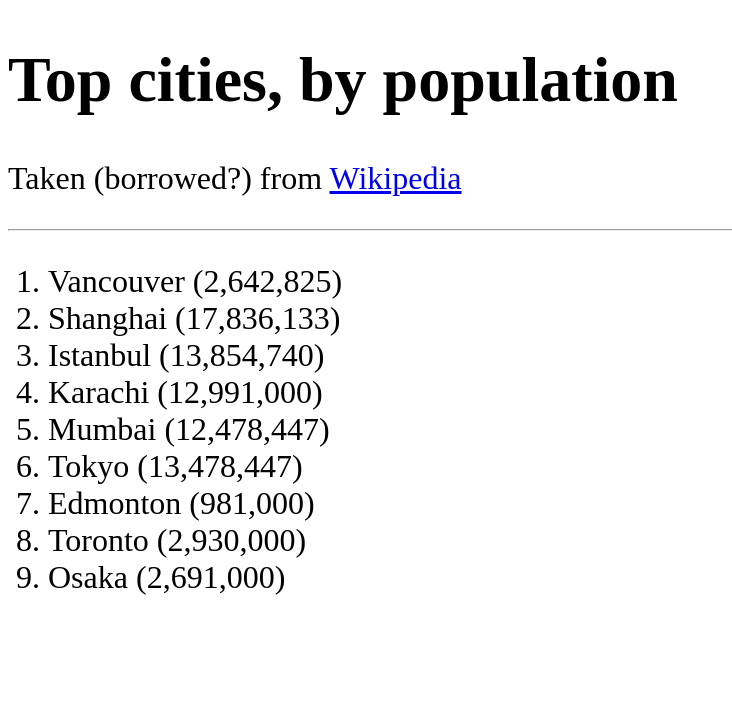
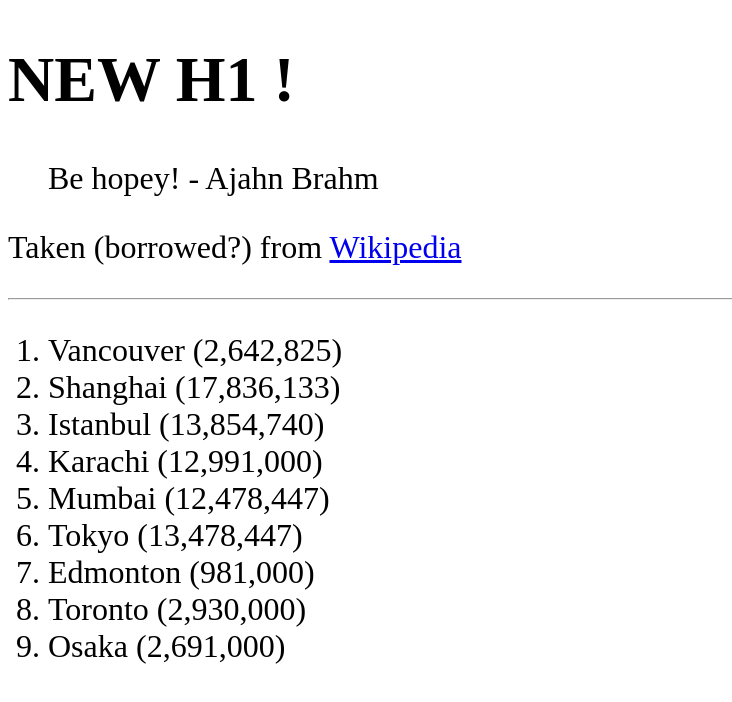
Before and after one commit to b1u3too/Branch-Practice, a plain HTML site: page index.html in a window 1280 px wide. Shown: the whole page, without its empty margins (0-732 px from the left). Drawn offline with Linux system fonts and the light colour scheme.

Commit message:
add H1 in index.html and create style.css

```diff
--- a/index.html
+++ b/index.html
@@ -10,7 +10,9 @@
 </head>
 <body>
 
-  <h1>Top cities, by population</h1>
+  <h1>NEW H1 !  </h1>
+
+  <blockquote>Be hopey! - Ajahn Brahm </blockquote>
 
   <p>
     Taken (borrowed?) from
```
Also changed, not shown: style.css (added).
